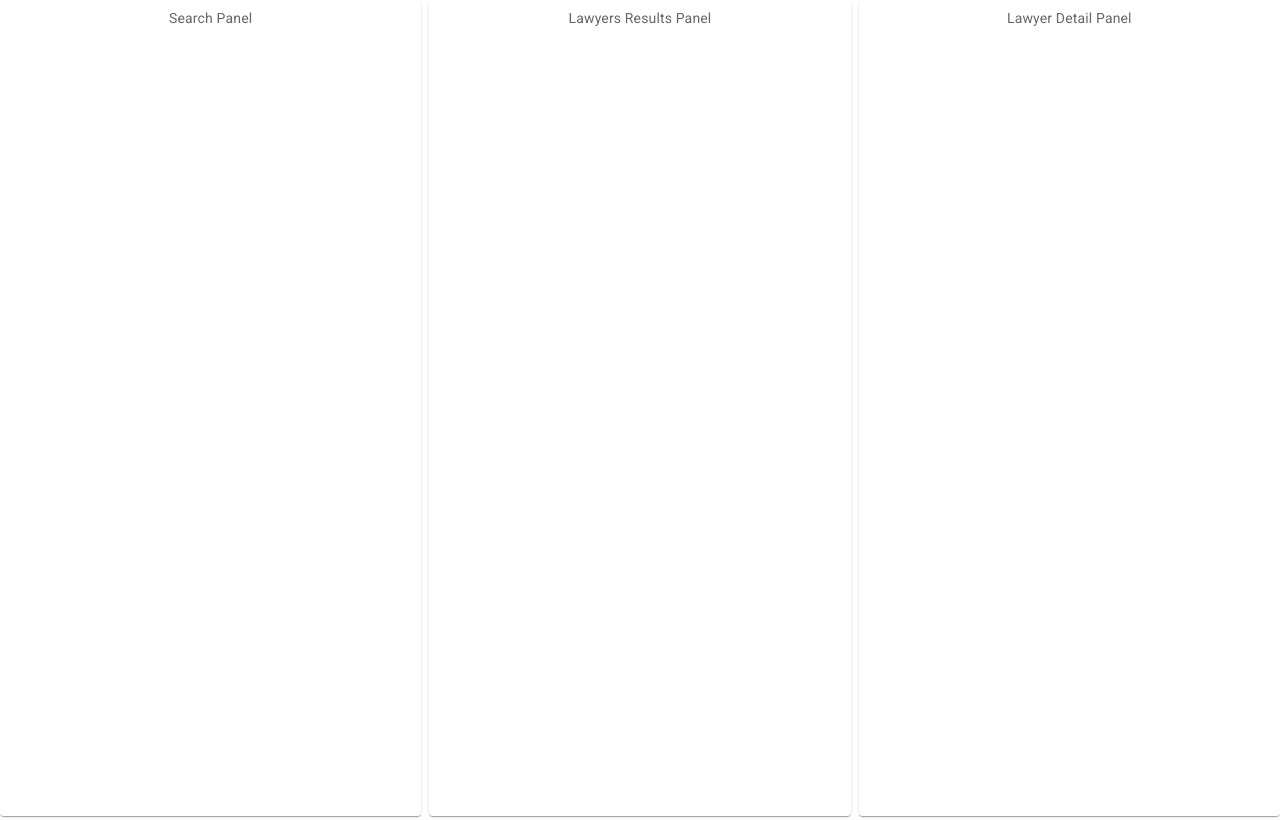
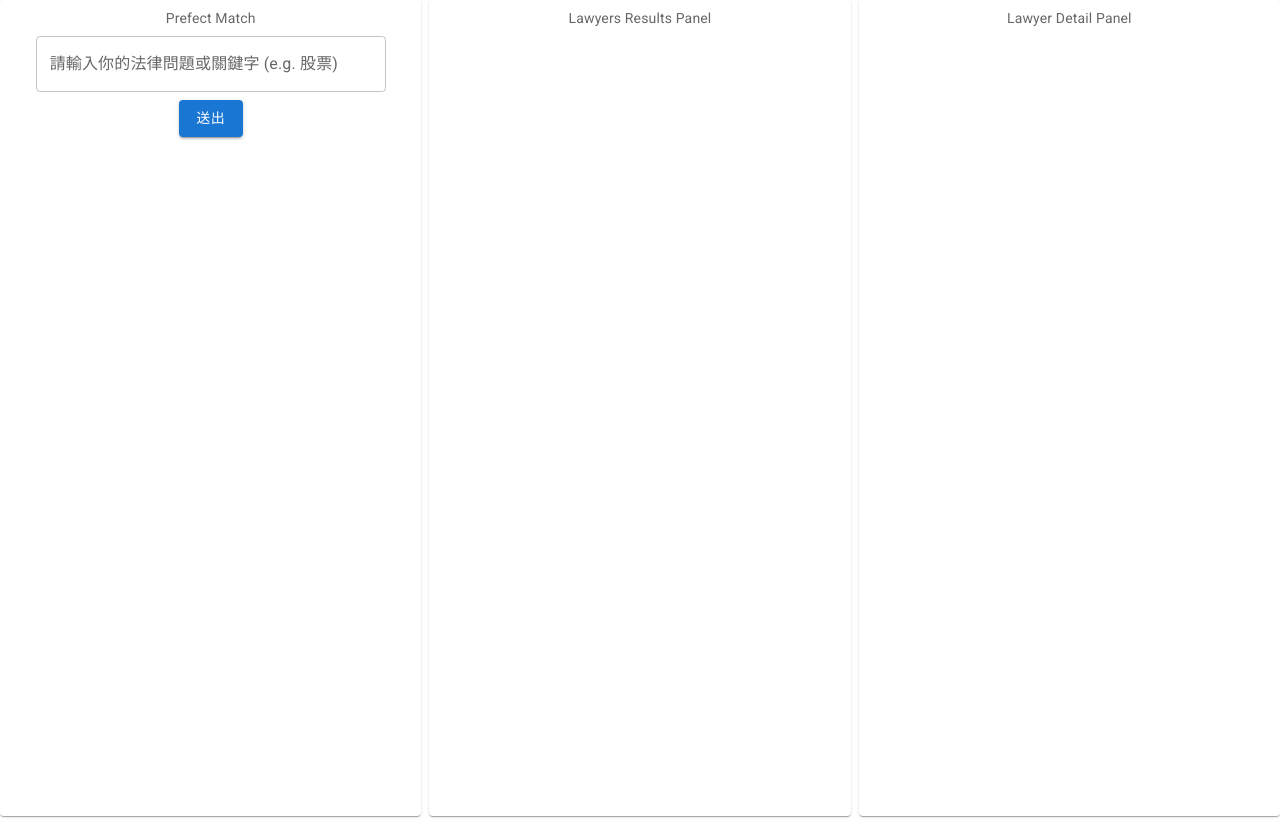
Before and after one commit to grimmer0125/lawtechhackson, a React (Create React App) app in the folder lawtechhackson_client/: page / in a window 1280 px wide. Built offline with nearby package versions, Linux system fonts and the light colour scheme.

Commit message:
feat(client): finish Query Panel and Lawyers Results Panel

```diff
--- a/lawtechhackson_client/package.json
+++ b/lawtechhackson_client/package.json
@@ -15,6 +15,7 @@
     "@types/node": "^16.7.13",
     "@types/react": "^18.0.0",
     "@types/react-dom": "^18.0.0",
+    "axios": "^0.27.2",
     "react": "^18.2.0",
     "react-dom": "^18.2.0",
     "react-scripts": "5.0.1",
--- a/lawtechhackson_client/src/App.tsx
+++ b/lawtechhackson_client/src/App.tsx
@@ -3,6 +3,20 @@ import { styled } from '@mui/material/styles';
 import Box from '@mui/material/Box';
 import Paper from '@mui/material/Paper';
 import Grid from '@mui/material/Unstable_Grid2';
+import TextField from '@mui/material/TextField';
+import { Button } from '@mui/material';
+import axios from 'axios';
+
+interface LawyerProfile {
+  name: string;
+  now_lic_no: string;
+  guilds: string[];
+  office: string;
+  total_litigates: number;
+  win_rate: number;
+  law_issues: string[];
+}
+
 
 const Item = styled(Paper)(({ theme }) => ({
   backgroundColor: theme.palette.mode === 'dark' ? '#1A2027' : '#fff',
@@ -14,17 +28,94 @@ const Item = styled(Paper)(({ theme }) => ({
 }));
 
 /** emotion: https://mui.com/zh/material-ui/guides/interoperability/#emotion */
+// https://emotion.sh/docs/introduction
+/** its css https://mui.com/zh/material-ui/guides/interoperability/#the-css-prop */
 
 function App() {
+
+  const [searchValue, setSearchValue] = React.useState('');
+  const [lawyerProfileList, setLawyerProfileList] = React.useState<LawyerProfile[]>([]);
+
+  const handleChange = (event: React.ChangeEvent<HTMLInputElement>) => {
+    setSearchValue(event.target.value);
+  };
+
+
+  const onClick = async (evt?: any) => {
+    console.log("click event:", evt)
+
+    if (!searchValue) {
+      return;
+    }
+
+
+    const api = "http://localhost:8000/query-lawyer"
+    const resp = await axios.post(api, {
+      question: searchValue,
+    })
+    const { data } = resp;
+    console.log({ data });
+    if (Array.isArray(data)) {
+      // todo: update ui
+      setLawyerProfileList(data);
+    }
+  }
+
   return (
     <React.Fragment>
       <Box sx={{ flexGrow: 1 }}>
         <Grid container spacing={1}>
           <Grid xs={4}>
-            <Item>Search Panel</Item>
+            <Item>Prefect Match
+              <Box
+                component="form"
+                sx={{
+                  '& > :not(style)': { m: 1, width: '25ch' },
+                }}
+                autoComplete="off"
+              >
+                <TextField style={{ width: 350 }} value={searchValue} onChange={handleChange}
+                  onKeyPress={(event) => {
+                    if (event.key === 'Enter') {
+                      console.log('Enter Pressed')
+                      event.preventDefault();
+                      onClick();
+                    }
+                  }}
+                  id="outlined-basic" label="請輸入你的法律問題或關鍵字 (e.g. 股票)" variant="outlined" />
+              </Box>
+              <Button variant="contained" onClick={onClick}>送出</Button>
+            </Item>
           </Grid>
           <Grid xs={4}>
-            <Item>Lawyers Results Panel</Item>
+            <Item>
+              <div>
+
+                {/* <Paper style={{ height: "100vh" }}> */}
+                Lawyers Results Panel
+                {lawyerProfileList.map((lawyerProfile) => {
+                  const { name, now_lic_no, guilds, total_litigates, win_rate, law_issues } = lawyerProfile;
+                  return (
+                    <Box key={now_lic_no}>
+                      <Button >
+                        {`${name}, ${now_lic_no}, ${guilds}, 官司數:${total_litigates}, 勝率:${win_rate} , ${law_issues}`}
+
+                        {/* name: string;
+                            now_lic_no: string;
+                            guilds: string[];
+                            office: string;
+                            total_litigates: number;
+                            win_rate: number;
+                            law_issues: string[];
+                      */}
+
+                      </Button>
+                    </Box>);
+
+                })}
+                {/* </Paper> */}
+              </div>
+            </Item>
           </Grid>
           <Grid xs={4}>
             <Item>Lawyer Detail Panel</Item>
@@ -40,7 +131,7 @@ function App() {
         </div>
       </Box>
       {/* </Container> */}
-    </React.Fragment>
+    </React.Fragment >
   );
 }
 
```
Also changed, not shown: 1 other file (tests, documents, lock files or other folders).
